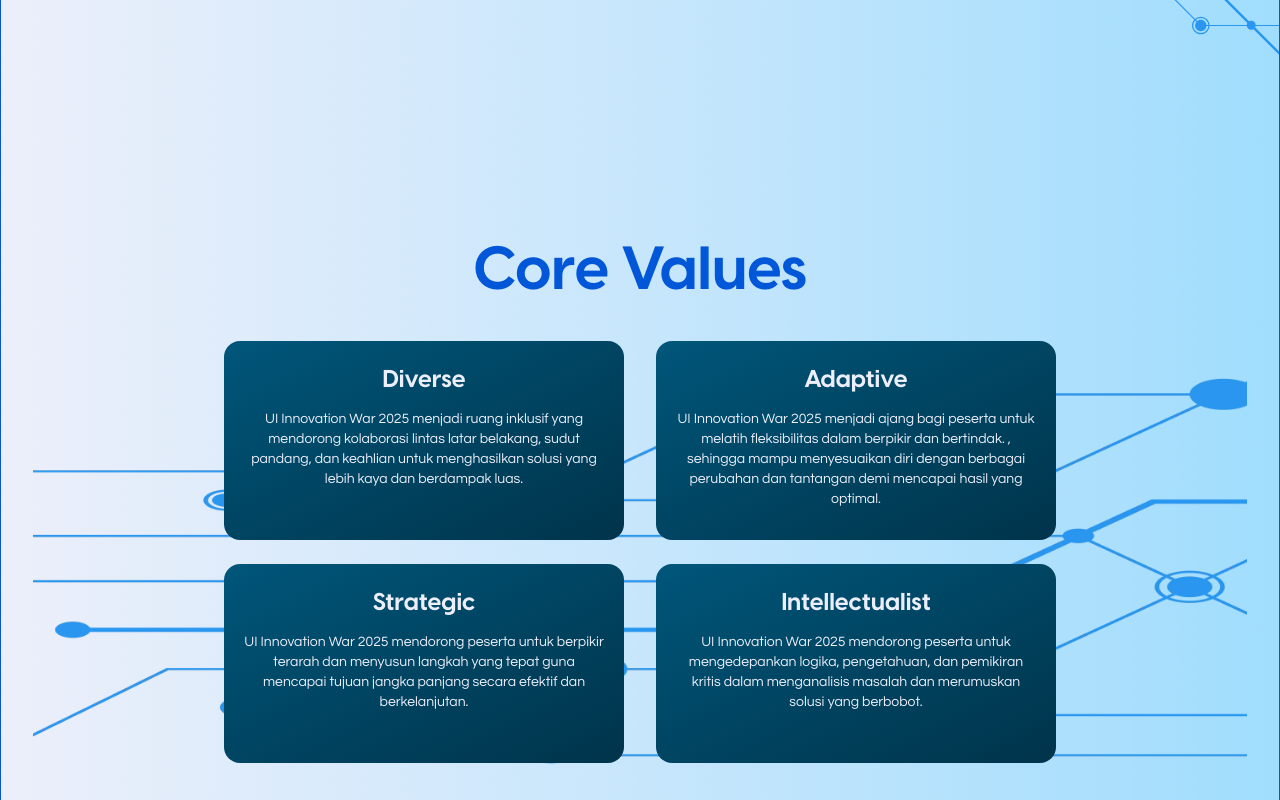
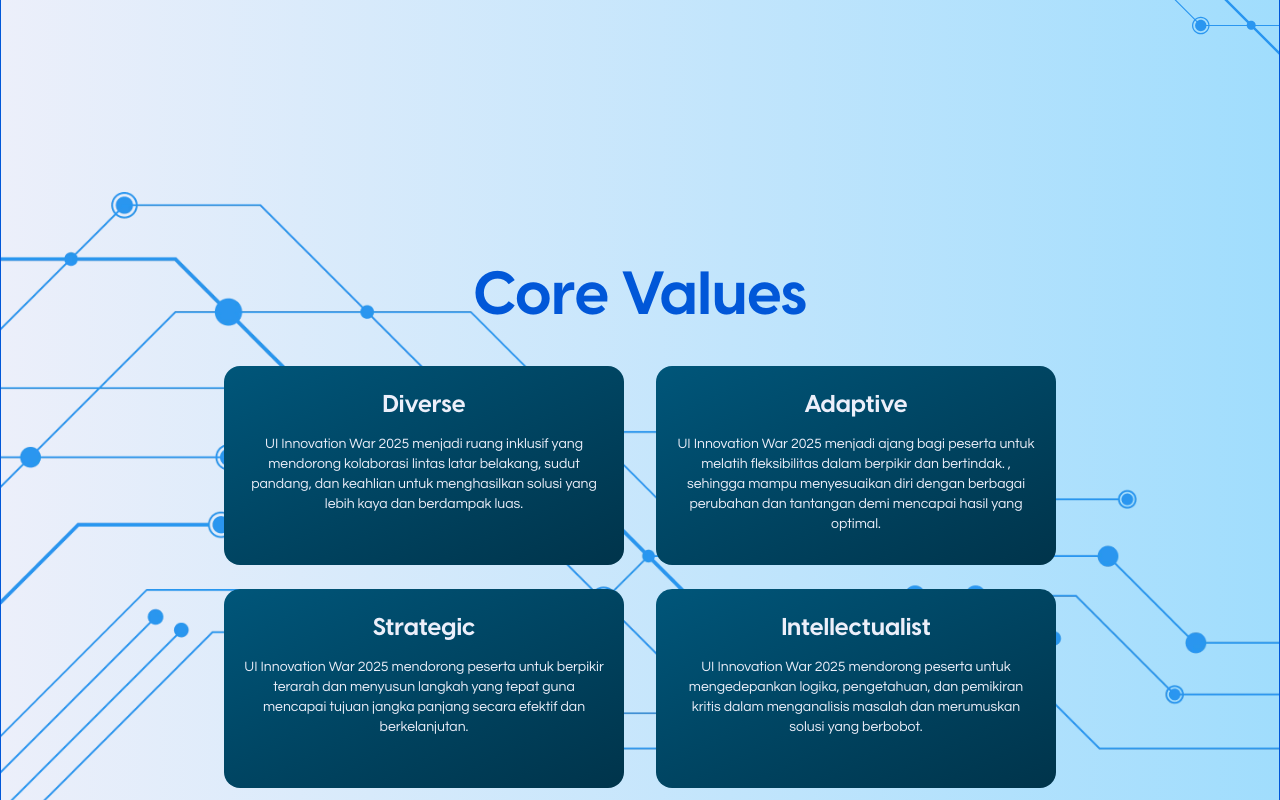
Before and after one commit to uiinnovationwar2025-max/uiiw, a Next.js app: page /about-us in a window 1280 px wide. Shown: the part 680-1480 px from the top of the page. Built offline with nearby package versions, Linux system fonts and the light colour scheme.

Commit message:
fix: all

```diff
--- a/modules/AboutUsModules/components/CoreValues.tsx
+++ b/modules/AboutUsModules/components/CoreValues.tsx
@@ -1,5 +1,8 @@
+import Image from "next/image";
+
 const CoreValues = () => {
-  const contents = [{
+  const contents = [
+    {
       title: "Diverse",
       description: `UI Innovation War 2025 menjadi ruang inklusif yang mendorong kolaborasi lintas latar belakang, sudut pandang,
     dan keahlian untuk menghasilkan solusi yang lebih kaya dan berdampak luas.`,
@@ -7,29 +10,39 @@
     {
       title: "Adaptive",
       description: `UI Innovation War 2025 menjadi ajang bagi peserta untuk melatih fleksibilitas dalam berpikir dan bertindak.
-    , sehingga mampu menyesuaikan diri dengan berbagai perubahan dan tantangan demi mencapai hasil yang optimal.`
+    , sehingga mampu menyesuaikan diri dengan berbagai perubahan dan tantangan demi mencapai hasil yang optimal.`,
     },
     {
       title: "Strategic",
       description: `UI Innovation War 2025 mendorong peserta untuk berpikir terarah
-    dan menyusun langkah yang tepat guna mencapai tujuan jangka panjang secara efektif dan berkelanjutan.`
+    dan menyusun langkah yang tepat guna mencapai tujuan jangka panjang secara efektif dan berkelanjutan.`,
     },
     {
       title: "Intellectualist",
       description: `UI Innovation War 2025 mendorong peserta untuk mengedepankan logika, pengetahuan,
-    dan pemikiran kritis dalam menganalisis masalah dan merumuskan solusi yang berbobot.`
-  }
+    dan pemikiran kritis dalam menganalisis masalah dan merumuskan solusi yang berbobot.`,
+    },
   ];
 
   return (
-  <main
-    className="relative flex flex-col items-center py-12 sm:py-24">
+    <main className="relative overflow-hidden min-h-screen flex flex-col justify-center  items-center py-12 sm:py-24">
+      <div className="absolute inset-0 -z-10">
+        <Image
+          src={"/LogoPhiloLines.webp"}
+          alt="Line"
+          fill
+          className="object-contain hidden sm:block"
+        />
+      </div>
 
-    <img
-    src="/CoreValuesLineObject.webp"
-    className="absolute inset-0 w-full h-full object-scale-down -z-10"
-    alt="Background Lines"
+      <div className="absolute -bottom-72 inset-0 sm:hidden  -z-10">
+        <Image
+          src={"/core-values-mobile.svg"}
+          alt="Line"
+          fill
+          className="object-cover"
         />
+      </div>
       {/* Heading */}
       <div className="my-7 w-full font-visby text-3xl leading-8 lg:text-6xl lg:leading-14 text-center text-primary-1">
         Core Values
@@ -37,8 +50,11 @@
 
       {/* Grid */}
       <div className="my-3 grid grid-cols-1 sm:grid-cols-2 gap-x-8 gap-y-6">
-      {contents.map(({title, description}, index) => (
-        <div key={index} className="rounded-2xl w-[16rem] lg:w-[25rem] lg:h-[12.438rem] bg-gradient-to-br from-secondary-3 to-secondary-1 px-5 py-5 lg:py-3 text-center">
+        {contents.map(({ title, description }, index) => (
+          <div
+            key={index}
+            className="rounded-2xl w-[16rem] lg:w-[25rem] lg:h-[12.438rem] bg-gradient-to-br from-secondary-3 to-secondary-1 px-5 py-5 lg:py-3 text-center"
+          >
             <div className="font-visby text-lg leading-6 lg:text-2xl lg:leading-8 text-primary-5 lg:my-3">
               {title}
             </div>
--- a/modules/AboutUsModules/components/LogoPhilosophy.tsx
+++ b/modules/AboutUsModules/components/LogoPhilosophy.tsx
@@ -14,20 +14,20 @@
 const LogoPhilosophy = () => {
   const contents = [
     {
-      imgSource: "/Filosofi1.webp",
+      imgSource: "/Filosofi1.png",
       description:
         "Dua balok yang menghadap ke atas dan ke depan melambangkan keberlanjutan",
     },
     {
-      imgSource: "/Filosofi1.webp",
+      imgSource: "/Filosofi1.png",
       description:
         "Dua balok yang menghadap ke atas dan ke depan melambangkan keberlanjutan",
     },
   ];
 
   return (
-    <main className="min-h-screen flex flex-col  py-12 justify-center">
-      <div className="absolute max-md:w-2xl max-md:h-[42rem] w-screen h-screen">
+    <main className="relative min-h-screen flex flex-col overflow-hidden  py-12 justify-center">
+      <div className="absolute max-md:w-2xl overflow-hidden max-md:h-[42rem] w-screen h-screen">
         <Image
           src={"/LogoPhiloLines.webp"}
           alt="Lines"
@@ -35,12 +35,6 @@
           className=" object-contain"
         />
       </div>
-
-      <img
-        src="/LogoPhiloLines.webp"
-        className="absolute inset-0 w-full h-full object-scale-down -z-10"
-        alt="Background Lines"
-      />
 
       {/* Heading */}
 
```
Also changed, not shown: public/core-values-mobile.svg (added). Lines whose indentation alone changed are shown as unchanged.
